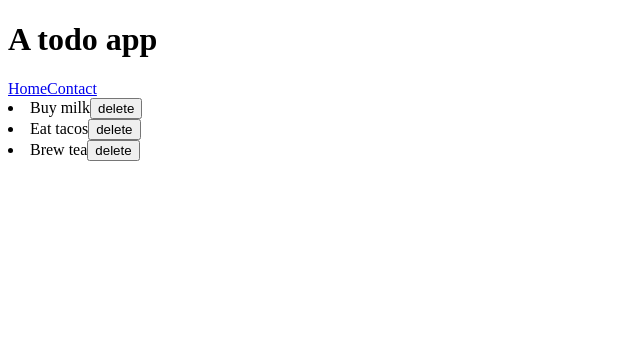
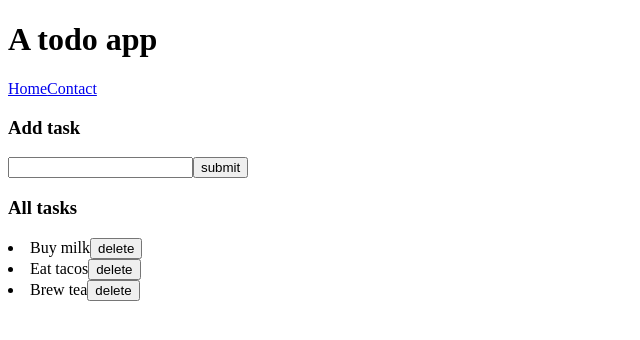
Before and after one commit to abhinabadutta2019/toDoList-react, a React (Create React App) app: page / in a window 1280 px wide. Shown: the top 340 px of the page, without its empty margins (0-640 px from the left). Built offline with nearby package versions, Linux system fonts and the light colour scheme.

Commit message:
new task added -- working

```diff
--- a/src/Home.js
+++ b/src/Home.js
@@ -1,15 +1,18 @@
 import { useState } from "react";
 import TaskList from "./TaskList";
 
+let nextId = 3;
 const initialTodos = [
-  { id: 0, title: "Buy milk" },
-  { id: 1, title: "Eat tacos" },
-  { id: 2, title: "Brew tea" },
+  { id: 0, title: "Buy milk", seen: true },
+  { id: 1, title: "Eat tacos", seen: false },
+  { id: 2, title: "Brew tea", seen: true },
 ];
 
 const Home = () => {
   //
   const [todos, setTodos] = useState(initialTodos);
+  //
+  const [formInput, setFormInput] = useState("");
   //
   const deleteFunc = (sendTodo) => {
     const filterValue = todos.filter((todo) => {
@@ -19,12 +22,52 @@ const Home = () => {
     });
     setTodos(filterValue);
   };
+  // for new task
+  const formInputHandler = (e) => {
+    // console.log(e.target.value);
+    setFormInput(e.target.value);
+  };
+  // for new task
+  const formSubmit = (e) => {
+    // to stop reload
+    e.preventDefault();
+    // console.log(formInput);
+    const newObj = { id: nextId++, title: formInput, seen: false };
+
+    // console.log(newObj, "newObj");
+
+    const updatedTodo = [...todos, newObj];
+    // console.log(updatedTodo, "updatedTodo");
+    setTodos(updatedTodo);
+  };
+
   //
   return (
     <>
+      <h3>Add task</h3>
+      <AddTask formSubmit={formSubmit} formInputHandler={formInputHandler} />
+      {/*  */}
+      <h3>All tasks</h3>
       <TaskList todos={todos} deleteFunc={deleteFunc} />
     </>
   );
 };
 
+///////////////////////////////
+
+const AddTask = ({ formInputHandler, formSubmit }) => {
+  // console.log(todos, "todos");
+  //
+
+  //
+  return (
+    <>
+      <input onChange={formInputHandler} />
+
+      <button onClick={formSubmit}>submit</button>
+    </>
+  );
+};
+//
+
 export default Home;
--- a/src/TaskList.js
+++ b/src/TaskList.js
@@ -1,4 +1,4 @@
-import Task from "./AddTask";
+import Task from "./Task";
 
 const TaskList = ({ todos, deleteFunc }) => {
   return (
```
Also changed, not shown: src/Task.js (renamed from src/AddTask.js).
